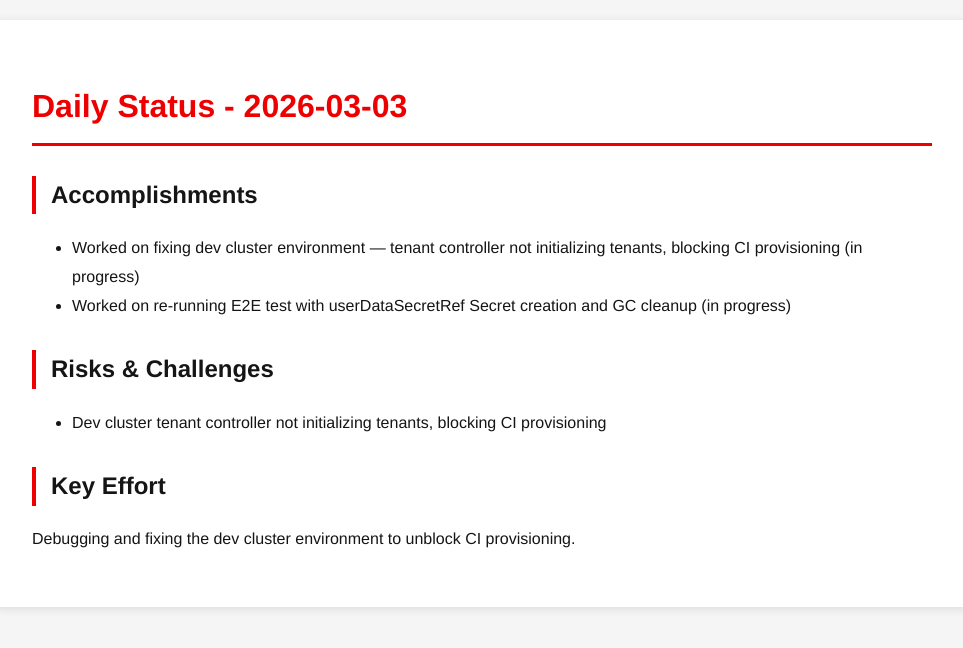
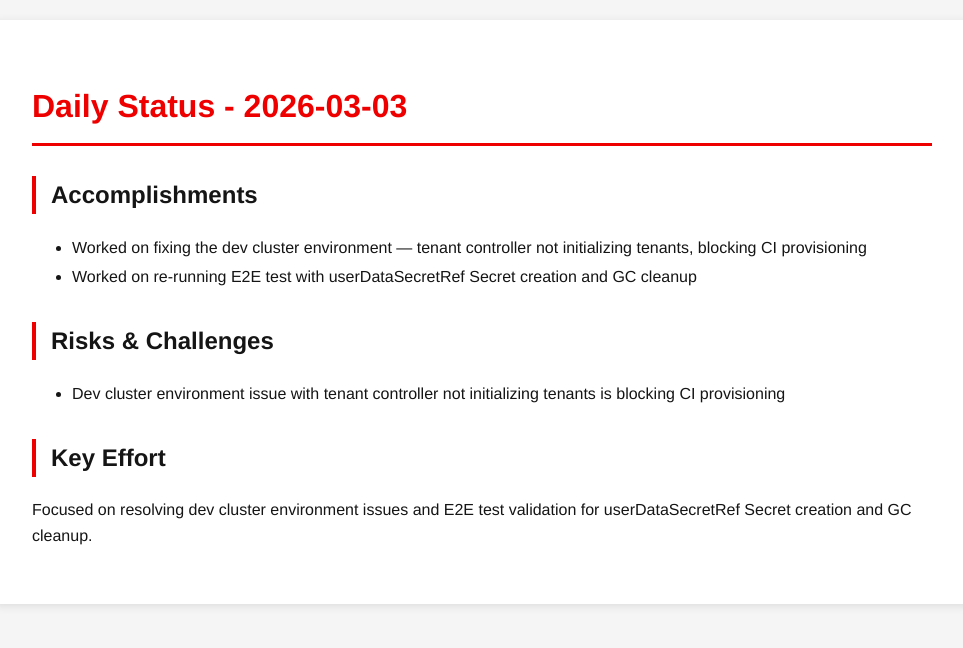
Before and after one commit to tzvatot/daily-status, a Jekyll site: the page built from 2026-03-03.md, in a window 1280 px wide. Shown: the top 648 px of the page, without its empty margins (158-1121 px from the left). Built offline with Jekyll 4.4.1, drawn with Linux system fonts in a browser that asks for light colours.

Commit message:
Daily status update - 2026-03-03

```diff
--- a/2026-03-03.md
+++ b/2026-03-03.md
@@ -8,13 +8,13 @@ date: 2026-03-03
 
 ## Accomplishments
 
-- Worked on fixing dev cluster environment — tenant controller not initializing tenants, blocking CI provisioning (in progress)
-- Worked on re-running E2E test with userDataSecretRef Secret creation and GC cleanup (in progress)
+- Worked on fixing the dev cluster environment — tenant controller not initializing tenants, blocking CI provisioning
+- Worked on re-running E2E test with userDataSecretRef Secret creation and GC cleanup
 
 ## Risks & Challenges
 
-- Dev cluster tenant controller not initializing tenants, blocking CI provisioning
+- Dev cluster environment issue with tenant controller not initializing tenants is blocking CI provisioning
 
 ## Key Effort
 
-Debugging and fixing the dev cluster environment to unblock CI provisioning.
+Focused on resolving dev cluster environment issues and E2E test validation for userDataSecretRef Secret creation and GC cleanup.
```
